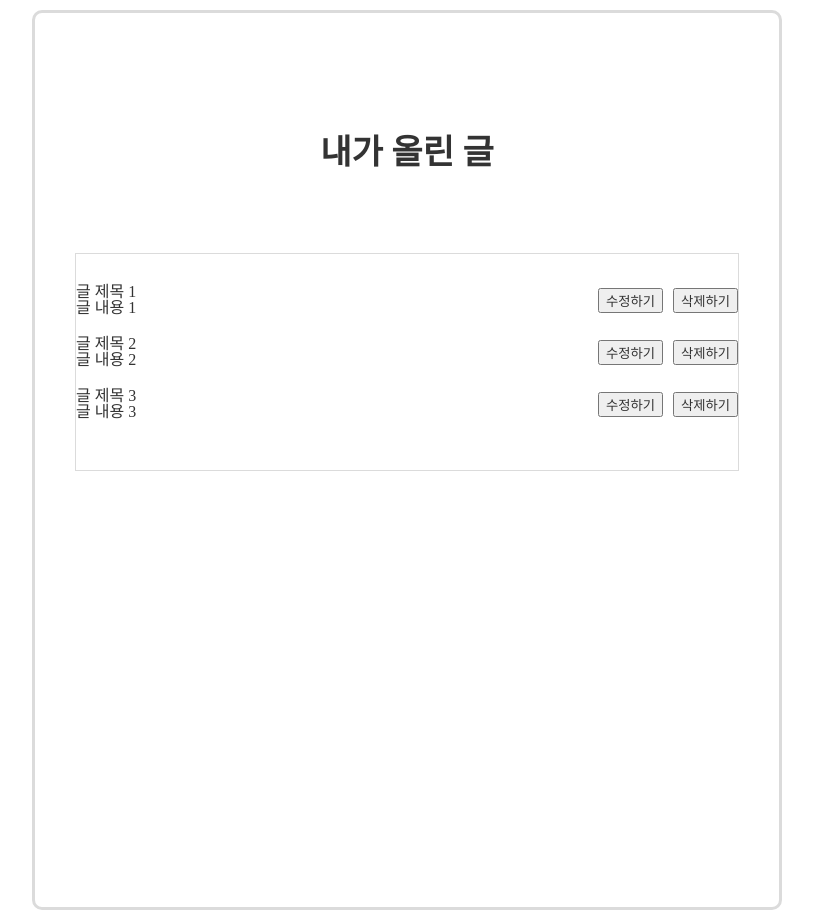
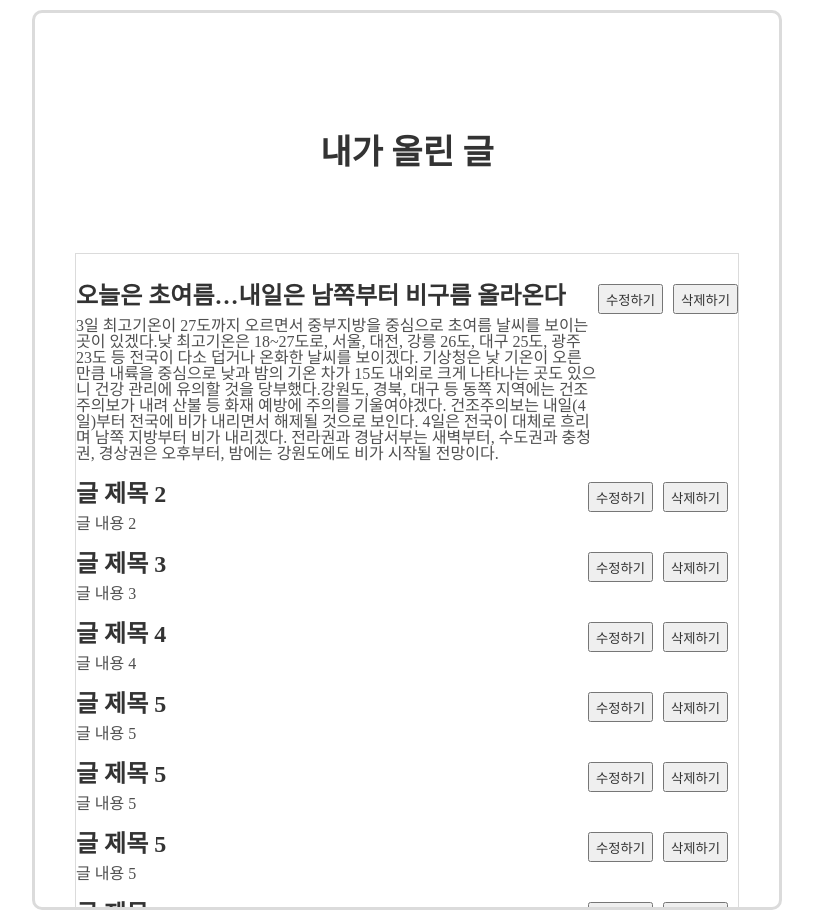
Before and after one commit to KORIT-BDGJ/joinus, a React (Create React App) app in the folder front_joinus/: page /OwnerPostList in a window 1280 px wide. Shown: the whole page, without its empty margins (233-1046 px from the left). Built offline with nearby package versions, Linux system fonts and the light colour scheme.

Commit message:
김두영_진행중_2023-05-04 09:50

```diff
--- a/front_joinus/src/pages/Post/PostList/OwnerPostList.js
+++ b/front_joinus/src/pages/Post/PostList/OwnerPostList.js
@@ -33,20 +33,62 @@ const list = css`
 const listItem = css`
   display: flex;
   justify-content: space-between;
-  align-items: center;
+  align-items: flex-start;
   margin-bottom: 20px;
+  flex-grow: 1;
 `;
 
 const buttons = css`
   display: flex;
   gap: 10px;
+  width: 150px;
+  height: 30px;
 `;
+
+const buttonLabel = css`
+  white-space: nowrap;
+  overflow: hidden;
+  text-overflow: ellipsis;
+`;
+
+const postTitle = css`
+  font-size: 24px;
+  font-weight: 600;
+  margin-bottom: 10px;
+`;
+
+const postBody = css`
+  font-size: 16px;
+  color: #4f4f4f;
+  margin: 0;
+`;
+
 
 const OwnerPostList = () => {
   const [posts, setPosts] = useState([
-    { id: 1, title: '글 제목 1', body: '글 내용 1', editButton: true, deleteButton: true },
+    { id: 1, title: '오늘은 초여름…내일은 남쪽부터 비구름 올라온다', body: '3일 최고기온이 27도까지 오르면서 중부지방을 중심으로 초여름 날씨를 보이는 곳이 있겠다.낮 최고기온은 18~27도로, 서울, 대전, 강릉 26도, 대구 25도, 광주 23도 등 전국이 다소 덥거나 온화한 날씨를 보이겠다. 기상청은 낮 기온이 오른 만큼 내륙을 중심으로 낮과 밤의 기온 차가 15도 내외로 크게 나타나는 곳도 있으니 건강 관리에 유의할 것을 당부했다.강원도, 경북, 대구 등 동쪽 지역에는 건조주의보가 내려 산불 등 화재 예방에 주의를 기울여야겠다. 건조주의보는 내일(4일)부터 전국에 비가 내리면서 해제될 것으로 보인다. 4일은 전국이 대체로 흐리며 남쪽 지방부터 비가 내리겠다. 전라권과 경남서부는 새벽부터, 수도권과 충청권, 경상권은 오후부터, 밤에는 강원도에도 비가 시작될 전망이다.', editButton: true, deleteButton: true },
     { id: 2, title: '글 제목 2', body: '글 내용 2', editButton: true, deleteButton: true },
     { id: 3, title: '글 제목 3', body: '글 내용 3', editButton: true, deleteButton: true },
+    { id: 4, title: '글 제목 4', body: '글 내용 4', editButton: true, deleteButton: true },
+    { id: 5, title: '글 제목 5', body: '글 내용 5', editButton: true, deleteButton: true },
+    { id: 5, title: '글 제목 5', body: '글 내용 5', editButton: true, deleteButton: true },
+    { id: 5, title: '글 제목 5', body: '글 내용 5', editButton: true, deleteButton: true },
+    { id: 5, title: '글 제목 5', body: '글 내용 5', editButton: true, deleteButton: true },
+    { id: 5, title: '글 제목 5', body: '글 내용 5', editButton: true, deleteButton: true },
+    { id: 5, title: '글 제목 5', body: '글 내용 5', editButton: true, deleteButton: true },
+    { id: 5, title: '글 제목 5', body: '글 내용 5', editButton: true, deleteButton: true },
+    { id: 5, title: '글 제목 5', body: '글 내용 5', editButton: true, deleteButton: true },
+    { id: 5, title: '글 제목 5', body: '글 내용 5', editButton: true, deleteButton: true },
+    { id: 5, title: '글 제목 5', body: '글 내용 5', editButton: true, deleteButton: true },
+    { id: 5, title: '글 제목 5', body: '글 내용 5', editButton: true, deleteButton: true },
+    { id: 5, title: '글 제목 5', body: '글 내용 5', editButton: true, deleteButton: true },
+    { id: 5, title: '글 제목 5', body: '글 내용 5', editButton: true, deleteButton: true },
+    { id: 5, title: '글 제목 5', body: '글 내용 5', editButton: true, deleteButton: true },
+    { id: 5, title: '글 제목 5', body: '글 내용 5', editButton: true, deleteButton: true },
+    { id: 5, title: '글 제목 5', body: '글 내용 5', editButton: true, deleteButton: true },
+    { id: 5, title: '글 제목 5', body: '글 내용 5', editButton: true, deleteButton: true },
+    { id: 5, title: '글 제목 5', body: '글 내용 5', editButton: true, deleteButton: true },
+
   ]);
 
   // useEffect(() => {
@@ -61,12 +103,11 @@ const OwnerPostList = () => {
   // }, []);
 
     const Edit = (id) => {
-    // TODO: 삭제 버튼 클릭 시 처리할 로직 구현
 
     };
 
     const Delete = (id) => {
-    // TODO: 수정 버튼 클릭 시 처리할 로직 구현
+
     };
 
     return (
@@ -76,15 +117,19 @@ const OwnerPostList = () => {
           {posts.map((post) => (
             <li key={post.id} css={listItem}>
               <div>
-              <h2>{post.title}</h2>
-              <p>{post.body}</p>
+                <h2 css={postTitle}>{post.title}</h2>
+                <p css={postBody}>{post.body}</p>
               </div>
               <div css={buttons}>
                 {post.editButton && (
-                <button onClick={() => Edit(post.id)}>수정하기</button>
+                  <button onClick={() => Edit(post.id)}>
+                    <span css={buttonLabel}>수정하기</span>
+                  </button>
                 )}
                 {post.deleteButton && (
-                <button onClick={() => Delete(post.id)}>삭제하기</button>
+                  <button onClick={() => Delete(post.id)}>
+                    <span css={buttonLabel}>삭제하기</span>
+                  </button>
                 )}
               </div>
             </li>
```
Lines whose indentation alone changed are shown as unchanged.
